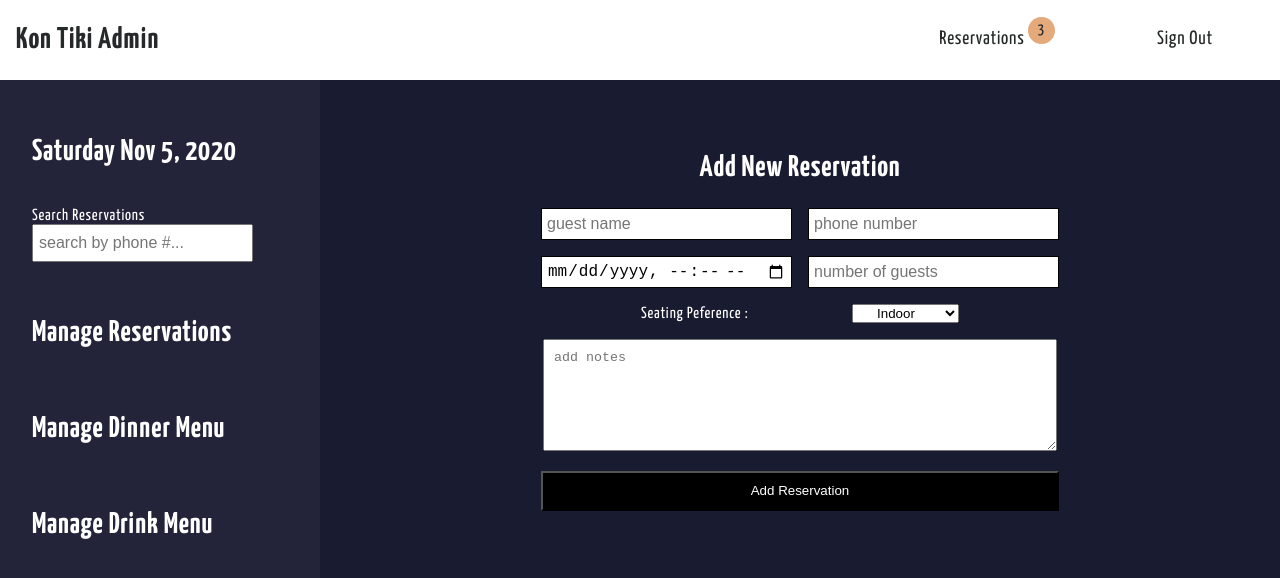
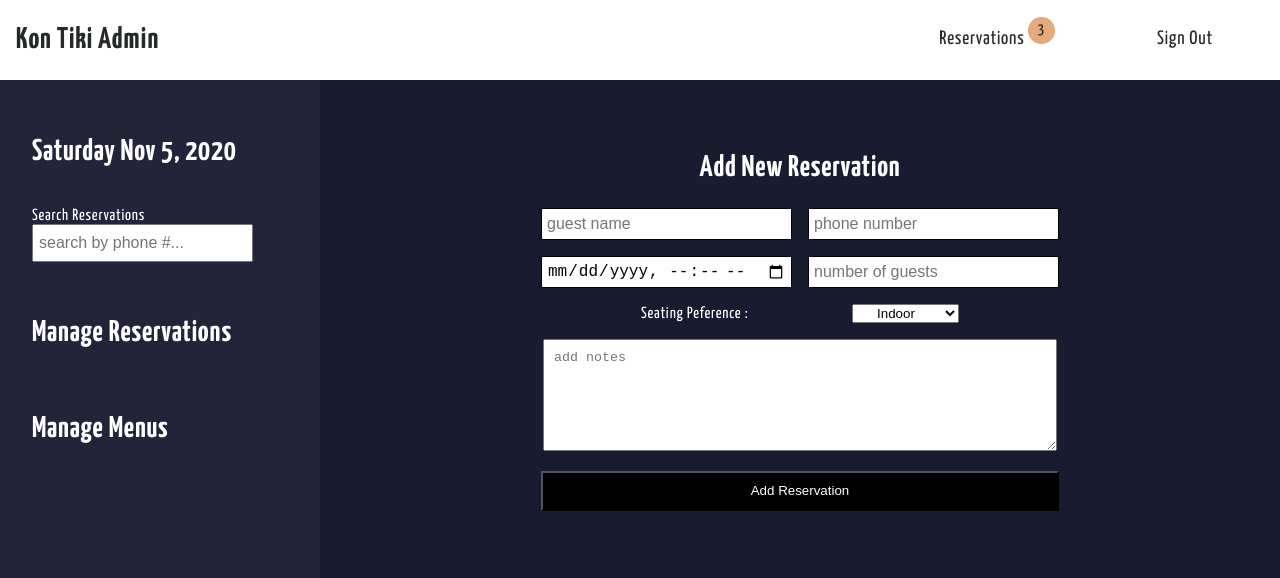
Before and after one commit to asabogal/2020-kon-tiki, a Next.js app: page /admin/dashboard in a window 1280 px wide. Shown: the top 578 px of the page. Built offline with nearby package versions, Linux system fonts and the light colour scheme.

Commit message:
single link to manage menus

```diff
--- a/components/admin/dashboard/SideBar.js
+++ b/components/admin/dashboard/SideBar.js
@@ -50,10 +50,7 @@ const SideBar = () => {
           <Link href='#'><a><h2>Manage Reservations</h2></a></Link>
         </Box>
         <Box>
-          <Link href='#'><a><h2>Manage Dinner Menu</h2></a></Link>
-        </Box>
-        <Box>
-          <Link href='#'><a><h2>Manage Drink Menu</h2></a></Link>
+          <Link href='/admin/menus'><a><h2>Manage Menus</h2></a></Link>
         </Box>
       </AdminMenu>
     </SideBarContainer>
```
